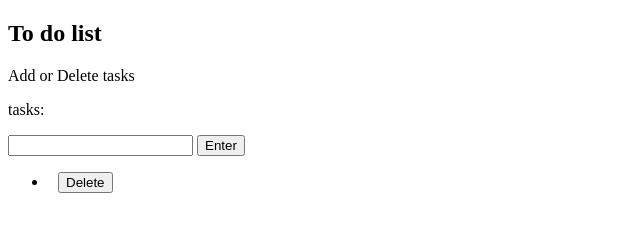
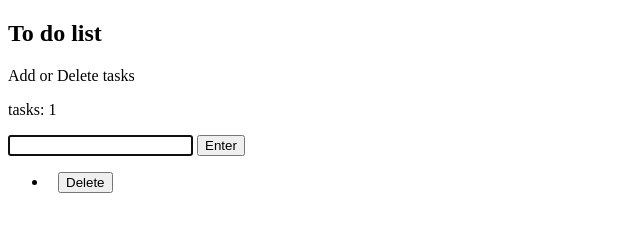
Before and after one commit to Arge21/To-do-list, a plain HTML site: page index.html in a window 1280 px wide. Both pictures are taken after a click on the button "Enter". Shown: the whole page, without its empty margins (0-640 px from the left). Drawn offline with Linux system fonts and the light colour scheme.

Commit message:
(feat) add task Counter which updates with # of tasks

```diff
--- a/index.html
+++ b/index.html
@@ -9,7 +9,7 @@
     <div id="container">
         <h2>To do list</h2>
         <label for="taskInput">Add or Delete tasks</label><br>
-        <p id="taskCounter">tasks:</p>
+        <p id="taskCounter">tasks: 0</p>
         <input type="text" id="taskInput">
         <button id="taskBtn">Enter</button>
         <ul>
--- a/script.js
+++ b/script.js
@@ -1,7 +1,7 @@
 let btn = document.querySelector("#taskBtn");
 let taskInput = document.querySelector("#taskInput");
 let list = document.querySelector("ul");
-let taskCounter = document.querySelector("#taskCounter")
+let taskCounter = document.querySelector("#taskCounter");
 
 
 function run() {
@@ -21,6 +21,8 @@ function run() {
     delBtn.textContent = 'Delete';
     list.appendChild(listItem);
 
+    taskCounter.textContent = 'tasks: ' + list.children.length;
+
     listItem.style.cursor = 'pointer'
     listItem.addEventListener ("click", () => {
         listItem.style.cssText = 'text-decoration-color: green; text-decoration-line: line-through;'
@@ -28,10 +30,12 @@ function run() {
 
     delBtn.addEventListener ("click", () => {
         list.removeChild(listItem)
+        taskCounter.textContent = 'tasks: ' + list.children.length;
+
     });
 
 
-    focus()
+    taskInput.focus()
 };
 
 btn.addEventListener('click', run);
```
